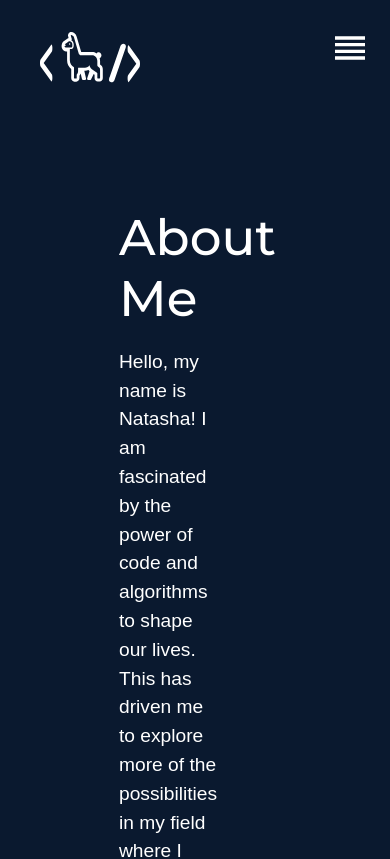
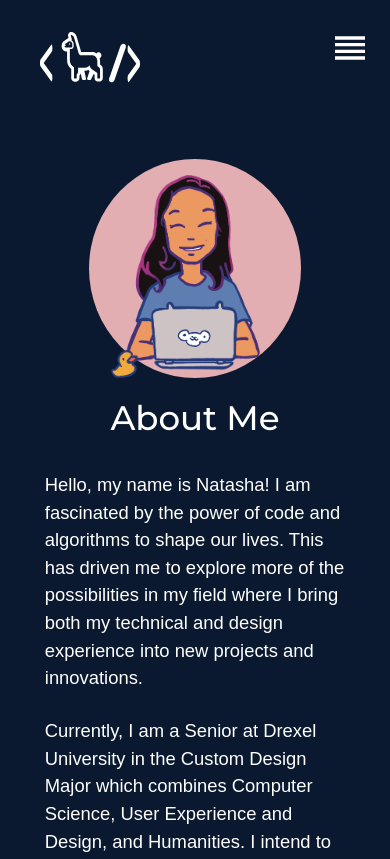
Before and after one commit to tash-ma-gosh/NK-Portfolio-Website, a React (Create React App) app: page /about in a window 390 px wide. Shown: the top 859 px of the page. Built offline with nearby package versions, Linux system fonts and the light colour scheme.

Commit message:
Mobile About

```diff
--- a/src/pages/About.js
+++ b/src/pages/About.js
@@ -10,6 +10,10 @@ function About() {
 
       <div className='introduction' >
 
+      <div className='profile'>
+            <img src={Me} alt='Natasha within front of monitor coding with a rubber duck next to her'></img>
+        </div>
+
         <div className='aboutMe'>
             <h1>About Me</h1>
             <p>Hello, my name is Natasha! I am fascinated by the power of code and algorithms to shape our lives.
@@ -18,9 +22,7 @@ function About() {
             <p>Currently, I am a Senior at Drexel University in the Custom Design Major  which combines Computer Science,
                 User Experience and Design, and Humanities. I intend to create digital products with the full stories of my users in mind.</p>
         </div>
-        <div className='profile'>
-            <img src={Me} alt='Natasha within front of monitor coding with a rubber duck next to her'></img>
-        </div>
+
 
       </div>
 
--- a/src/styles/About.css
+++ b/src/styles/About.css
@@ -57,3 +57,50 @@
     margin-top: 1rem;
 
   }
+
+  @media only screen and (max-width: 650px) {
+    .about {
+      justify-content: center;
+      align-items: center;
+    }
+
+    .introduction{
+        display: flex;
+        flex-direction: column;
+        padding: 2rem;
+        margin-left: 0%;
+    }
+
+    .introduction .aboutMe{
+        display: flex;
+        align-items: center;
+        flex-direction: column;
+        align-self: center;
+    }
+
+    .introduction .aboutMe h1{
+        font-size: 2.125rem;
+        font-weight: 500;
+        font-family: 'Montserrat', 'Gill Sans', 'Gill Sans MT', 'Trebuchet MS', sans-serif;
+        padding: 1.2rem;
+    }
+
+    .introduction .aboutMe p{
+        font-size: 1.15rem;
+        padding: .80rem;
+        line-height: 150%;
+        /* padding-right: 2rem; */
+    }
+
+    .introduction .profile{
+        width: 65%;
+        align-self: center;
+        display: flex;
+        justify-content: center;
+        background-color: #E2AEB1;
+        border-radius: 50%;
+    }
+
+
+
+  }
```
